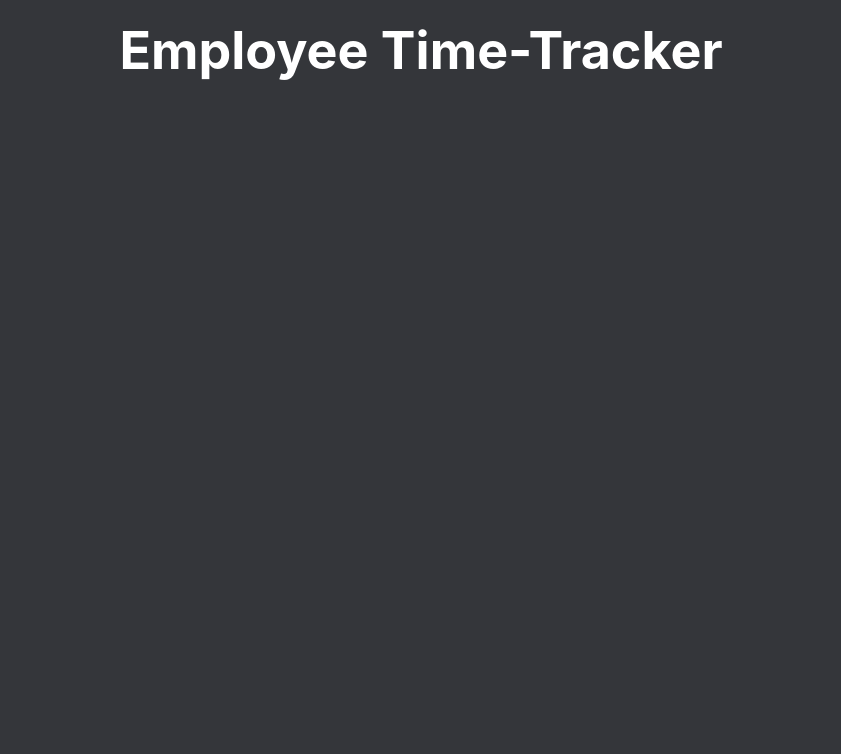
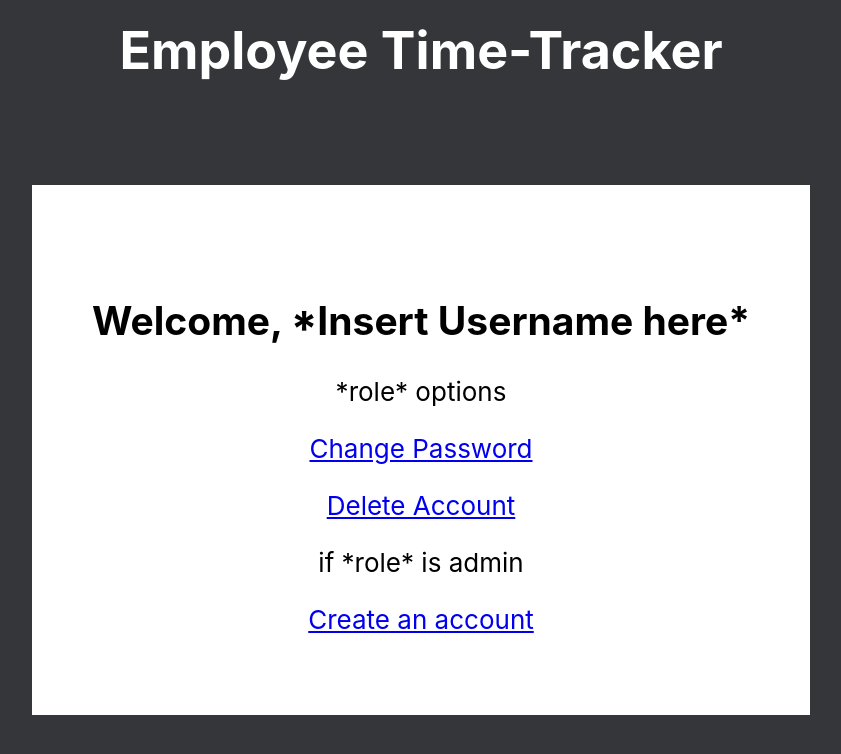
Before and after one commit to Nat-FL/time-tracking-system, a React (Create React App) app in the folder client/: page /profile in a window 1280 px wide. Shown: the top 754 px of the page, without its empty margins (219-1060 px from the left). Built offline with nearby package versions, Linux system fonts and the light colour scheme.

Commit message:
added password change

```diff
--- a/client/src/App.js
+++ b/client/src/App.js
@@ -5,6 +5,9 @@ import Login from './components/Login';
 import Home from './components/Home';
 import Signup from './components/Signup';
 import Signupcomplete from './components/Signupcomplete';
+import Profile from './components/Profile';
+import Passwordchange from './components/Passwordchange';
+import Passwordconfirm from './components/Passwordconfirm'
 
 function App() {
   return (
@@ -19,6 +22,9 @@ function App() {
             <Route path="/" element={<Login />} />
             <Route path="/signup" element={<Signup />} />
             <Route path="/signupcomplete" element={<Signupcomplete />} />
+            <Route path="/profile" element={<Profile />} />
+            <Route path="/passwordchange" element={<Passwordchange />} />
+            <Route path="/passwordconfirm" element={<Passwordconfirm />} />
           </Routes>
         </main>
       </div>
--- /dev/null
+++ b/client/src/components/Passwordchange.js
@@ -0,0 +1,43 @@
+import React, { useState } from 'react';
+import axios from 'axios';
+import { useNavigate } from "react-router-dom";
+
+
+const Passwordchange = () => {
+    const navigate = useNavigate();
+    const [passwordOld, setOld] = useState('');
+    const [password, setPassword] = useState('');
+    const [passwordC, setPasswordC] = useState('');
+    const [error, setError] = useState('');
+
+    const handleSubmit = async (e) => {
+        e.preventDefault();
+        try {
+            const response = await axios.post('/changepassword', { passwordOld, password, passwordC});
+            console.log(response.data);
+            navigate("/passwordconfirm");
+
+        } catch (error) {
+            setError('Invalid Input, make sure new passwords match and do not match old password');
+        }
+    };
+
+    return (
+        <div>
+            <h2>Change Password</h2>
+            <form onSubmit={handleSubmit}>
+                <div style={{ marginBottom: '16px' }}>                <input type="text" placeholder="Old Password" value={passwordOld} onChange={(e) => setOld(e.target.value)} required />
+                </div>
+                <div style={{ marginBottom: '16px' }}>                <input type="password" placeholder="New Password" value={password} onChange={(e) => setPassword(e.target.value)} required />
+                </div>
+                <div style={{ marginBottom: '16px' }}>                <input type="password" placeholder="Comfirm New Password" value={passwordC} onChange={(e) => setPasswordC(e.target.value)} required />
+                </div>
+                <div style={{ marginBottom: '16px' }}>                <button type="submit">Change password</button>
+                </div>
+            </form>
+            {error && <p>{error}</p>}
+        </div>
+    );
+};
+
+export default Passwordchange;
--- /dev/null
+++ b/client/src/components/Passwordconfirm.js
@@ -0,0 +1,13 @@
+import React from 'react';
+import { Link } from 'react-router-dom';
+
+const Passwordconfirm = () => {
+    return (
+        <div>
+            <h2>Password changed sucessfuly</h2>
+            <Link to='/home'>Return Home</Link>
+        </div>
+    );
+};
+
+export default Passwordconfirm;
--- /dev/null
+++ b/client/src/components/Profile.js
@@ -0,0 +1,22 @@
+import React from 'react';
+import { Link } from 'react-router-dom';
+
+function Profile() {
+  return (
+    <div style={{ backgroundColor: 'white', color: 'black', padding: "80px 60px", minHeight: '100vh-100px', display: 'flex', flexDirection: 'column', justifyContent: 'space-between' }}>
+        <main>
+            <h2>Welcome, *Insert Username here*</h2>
+            <p>*role* options</p>
+            <section>
+                <Link to='/passwordchange'>Change Password</Link>
+                <pre></pre>
+                <Link to='/accountdeleteconfirm'>Delete Account</Link>
+                <p>if *role* is admin</p>
+                <Link to='/newaccount'>Create an account</Link>
+            </section>
+        </main>
+    </div>
+  );
+}
+
+export default Profile;
--- a/client/src/components/Signupcomplete.js
+++ b/client/src/components/Signupcomplete.js
@@ -1,5 +1,4 @@
-import React, { useState } from 'react';
-import axios from 'axios';
+import React from 'react';
 import { useNavigate } from "react-router-dom";
 
 const Signupcomplete = () => {
```
Also changed, not shown: 1 other file (tests, documents, lock files or other folders).
